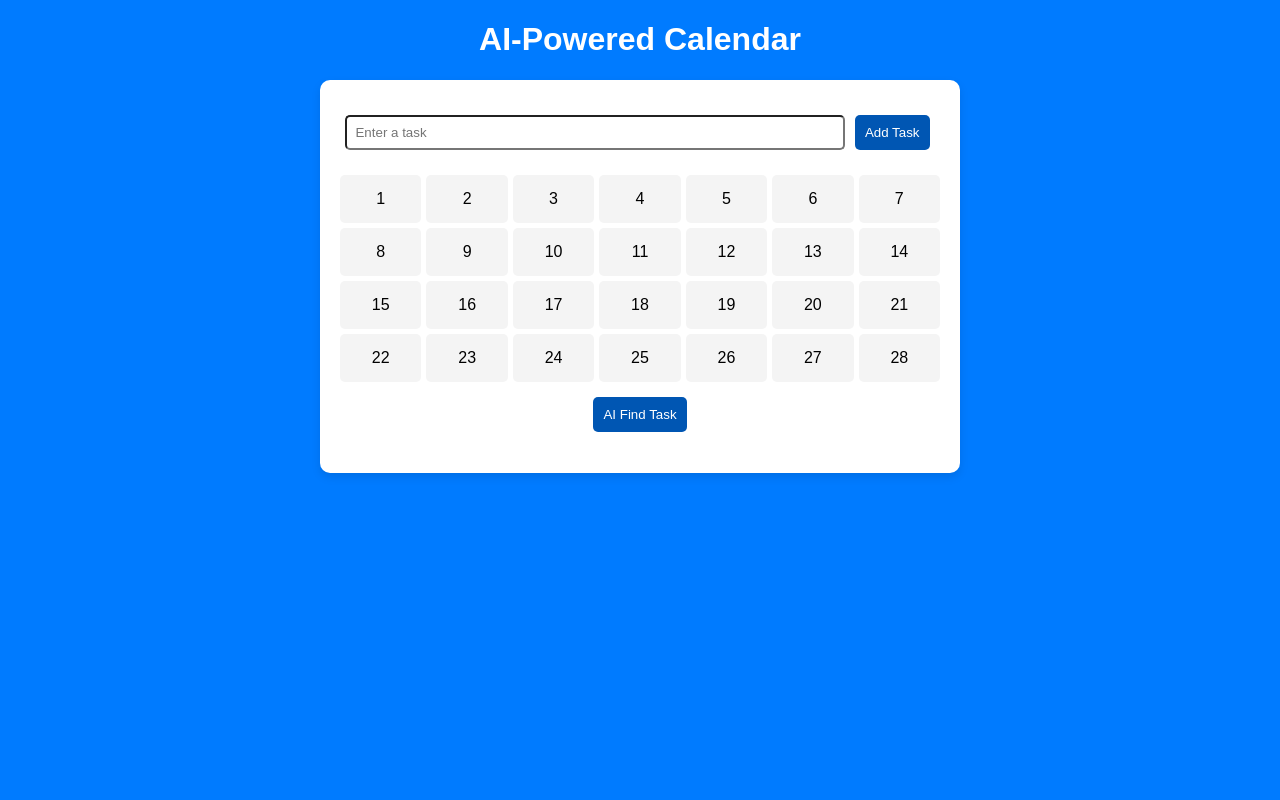
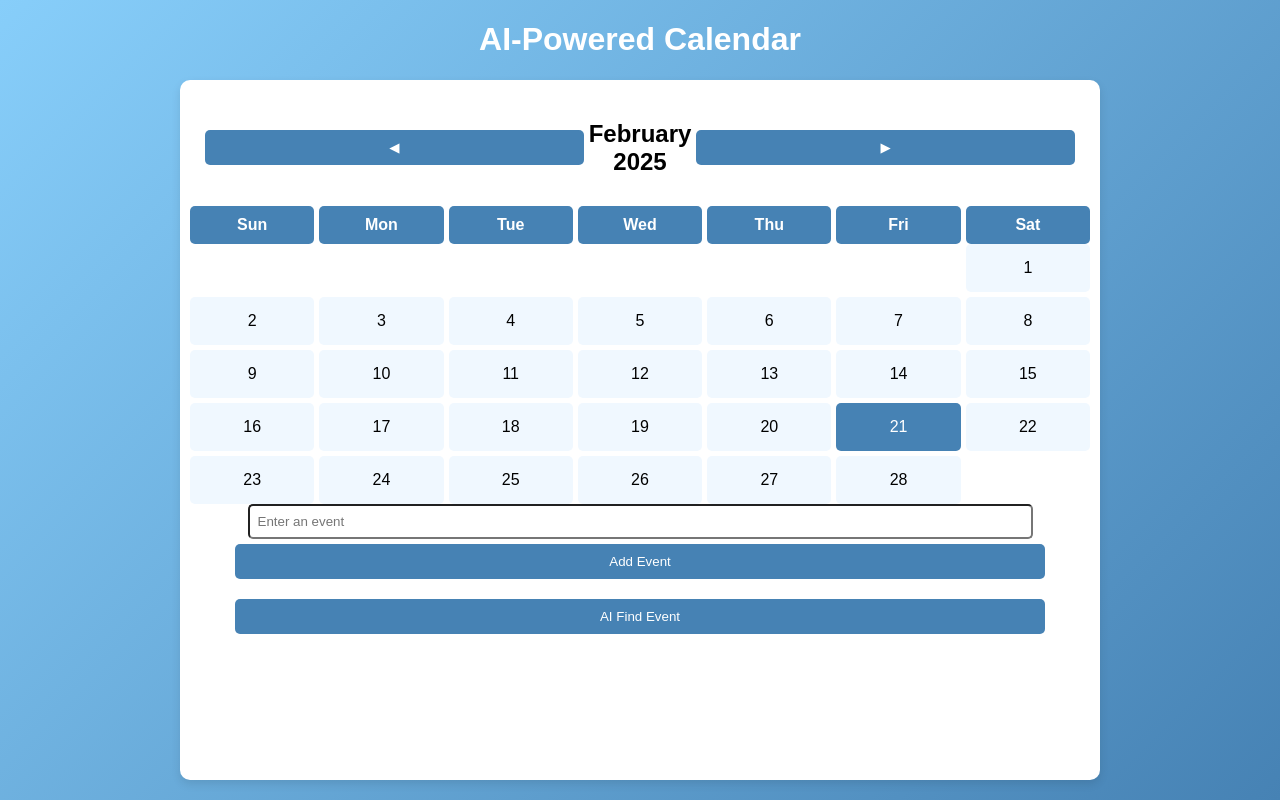
Before and after one commit to Basant727/calender, a plain HTML site: page index.html in a window 1280 px wide. Drawn offline with nearby package versions, Linux system fonts and the light colour scheme.

Commit message:
Update index.html

```diff
--- a/index.html
+++ b/index.html
@@ -1,103 +1,189 @@
-<!DOCTYPE html>
+ <!DOCTYPE html>
 <html lang="en">
 <head>
     <meta charset="UTF-8">
     <meta name="viewport" content="width=device-width, initial-scale=1.0">
-    <title>Calendar</title>
-    <script src="https://cdnjs.cloudflare.com/ajax/libs/crypto-js/4.1.1/crypto-js.min.js"></script>
+    <title>AI-Powered Calendar</title>
     <style>
         body {
             font-family: Arial, sans-serif;
             display: flex;
             flex-direction: column;
             align-items: center;
-            background-color: #007BFF;
+            background: linear-gradient(135deg, #87CEFA, #4682B4);
             color: white;
             height: 100vh;
             margin: 0;
+            overflow: hidden;
         }
         .calendar-container {
             background: white;
             color: black;
-            padding: 20px;
+            padding: 10px;
             border-radius: 10px;
             box-shadow: 0 4px 10px rgba(0, 0, 0, 0.1);
             text-align: center;
-            width: 90%;
-            max-width: 600px;
+            width: 95%;
+            max-width: 900px;
+            height: 85vh;
+            display: flex;
+            flex-direction: column;
         }
-        .calendar {
+        .calendar-header {
+            display: flex;
+            justify-content: space-between;
+            align-items: center;
+            padding: 10px;
+        }
+        .weekdays, .calendar {
             display: grid;
             grid-template-columns: repeat(7, 1fr);
             gap: 5px;
-            margin-top: 20px;
+        }
+        .weekdays div {
+            font-weight: bold;
+            padding: 10px 0;
+            background: #4682B4;
+            color: white;
+            border-radius: 5px;
         }
         .day {
             padding: 15px;
-            background: #f4f4f4;
+            background: #f0f8ff;
             border-radius: 5px;
             text-align: center;
+            cursor: pointer;
+            transition: background 0.3s ease;
+            position: relative;
         }
-        .controls, .ai-section {
+        .day:hover, .selected {
+            background: #4682B4;
+            color: white;
+        }
+        .holiday {
+            background: #FFD700 !important;
+            color: black;
+            font-weight: bold;
+        }
+        .holiday span {
+            font-size: 12px;
+            display: block;
+            margin-top: 5px;
+        }
+        .event-list {
             margin-top: 10px;
+            text-align: left;
+            max-height: 100px;
+            overflow-y: auto;
         }
         button {
-            background: #0056b3;
+            background: #4682B4;
             color: white;
             border: none;
             padding: 10px;
             border-radius: 5px;
             cursor: pointer;
             margin: 5px;
+            width: 90%;
+            transition: background 0.3s ease;
+        }
+        button:hover {
+            background: #4169E1;
         }
         input {
             padding: 8px;
             border-radius: 5px;
-            width: 80%;
+            width: 85%;
         }
     </style>
 </head>
 <body>
     <h1>AI-Powered Calendar</h1>
     <div class="calendar-container">
-        <div class="controls">
-            <input type="text" id="eventInput" placeholder="Enter a task">
-            <button onclick="addEvent()">Add Task</button>
+        <div class="calendar-header">
+            <button onclick="prevMonth()">◀</button>
+            <h2 id="monthYear"></h2>
+            <button onclick="nextMonth()">▶</button>
+        </div>
+        <div class="weekdays">
+            <div>Sun</div> <div>Mon</div> <div>Tue</div> <div>Wed</div> <div>Thu</div> <div>Fri</div> <div>Sat</div>
         </div>
         <div class="calendar" id="calendar"></div>
+        <div class="controls">
+            <input type="text" id="eventInput" placeholder="Enter an event">
+            <button onclick="addEvent()">Add Event</button>
+        </div>
+        <div class="event-list" id="eventList"></div>
         <div class="ai-section">
-            <button onclick="getTaskDate()">AI Find Task</button>
+            <button onclick="getTaskDate()">AI Find Event</button>
             <p id="aiSuggestion"></p>
         </div>
     </div>
     <script>
+        let events = {};
+        let holidays = {
+            "25-12": "Christmas",
+            "24-10": "Diwali",
+            "8-03": "Holi",
+            "15-08": "Independence Day",
+            "26-01": "Republic Day",
+            "2-10": "Gandhi Jayanti",
+            "22-04": "Ram Navami",
+            "7-09": "Janmashtami",
+            "19-08": "Raksha Bandhan",
+            "14-01": "Makar Sankranti",
+            "10-10": "Navratri"
+        };
+        let currentDate = new Date();
+        let currentMonth = currentDate.getMonth();
+        let currentYear = currentDate.getFullYear();
+
         function generateCalendar() {
             const calendar = document.getElementById("calendar");
-            const daysInMonth = new Date(new Date().getFullYear(), new Date().getMonth() + 1, 0).getDate();
+            const monthYear = document.getElementById("monthYear");
+            const firstDay = new Date(currentYear, currentMonth, 1).getDay();
+            const daysInMonth = new Date(currentYear, currentMonth + 1, 0).getDate();
+            monthYear.innerText = new Date(currentYear, currentMonth).toLocaleString('default', { month: 'long', year: 'numeric' });
+
             calendar.innerHTML = "";
+            for (let i = 0; i < firstDay; i++) {
+                calendar.appendChild(document.createElement("div"));
+            }
+
             for (let i = 1; i <= daysInMonth; i++) {
                 const dayDiv = document.createElement("div");
                 dayDiv.className = "day";
-                dayDiv.innerText = i;
+                dayDiv.innerHTML = `<span>${i}</span>`;
                 dayDiv.setAttribute("data-day", i);
+                dayDiv.onclick = () => selectDate(i, dayDiv);
+                let dateKey = `${i}-${currentMonth + 1}`;
+                if (holidays[dateKey]) {
+                    dayDiv.classList.add("holiday");
+                    dayDiv.innerHTML += `<span>${holidays[dateKey]}</span>`;
+                }
                 calendar.appendChild(dayDiv);
+                if (i === currentDate.getDate() && currentMonth === currentDate.getMonth() && currentYear === currentDate.getFullYear()) {
+                    dayDiv.classList.add("selected");
+                }
             }
         }
 
-        function addEvent() {
-            const eventText = document.getElementById("eventInput").value;
-            if (!eventText) return;
-            alert("Task added successfully!");
-            document.getElementById("eventInput").value = "";
+        function selectDate(day, element) {
+            document.querySelectorAll(".day").forEach(d => d.classList.remove("selected"));
+            element.classList.add("selected");
+            document.getElementById("eventInput").setAttribute("data-selected-day", day);
         }
 
-        async function getTaskDate() {
-            const eventText = document.getElementById("eventInput").value;
-            if (!eventText) return alert("Enter a task first!");
-            document.getElementById("aiSuggestion").innerText = "Finding task...";
-            setTimeout(() => {
-                document.getElementById("aiSuggestion").innerText = "AI suggests: Tomorrow";
-            }, 2000);
+        function prevMonth() {
+            currentMonth = (currentMonth === 0) ? 11 : currentMonth - 1;
+            if (currentMonth === 11) currentYear--;
+            generateCalendar();
+        }
+
+        function nextMonth() {
+            currentMonth = (currentMonth === 11) ? 0 : currentMonth + 1;
+            if (currentMonth === 0) currentYear++;
+            generateCalendar();
         }
 
         generateCalendar();
```
